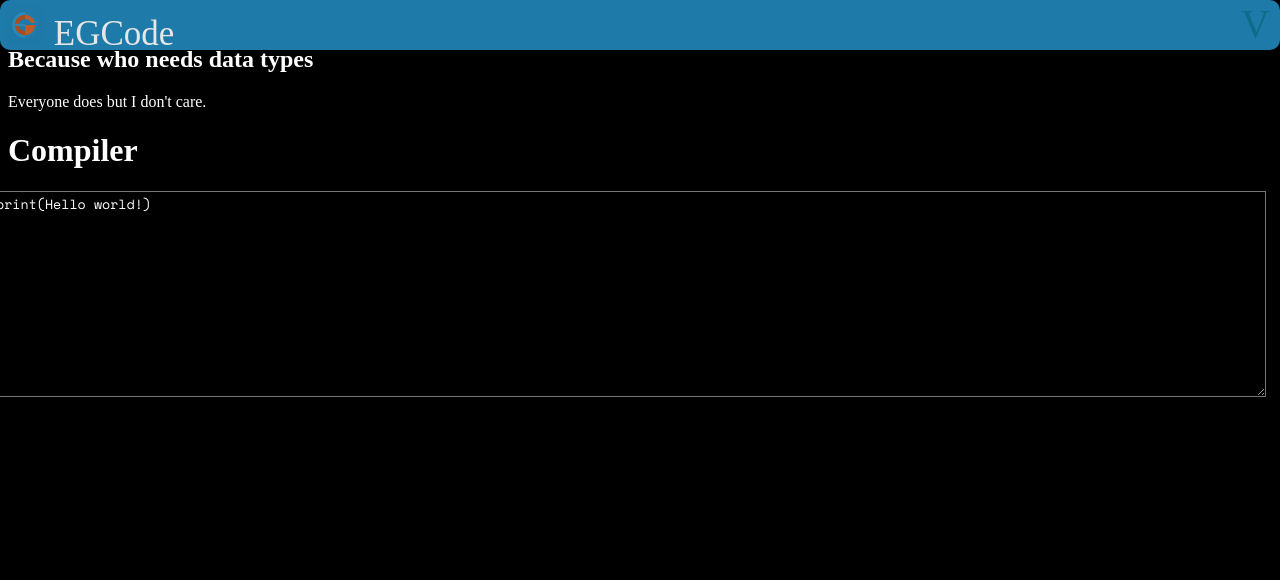
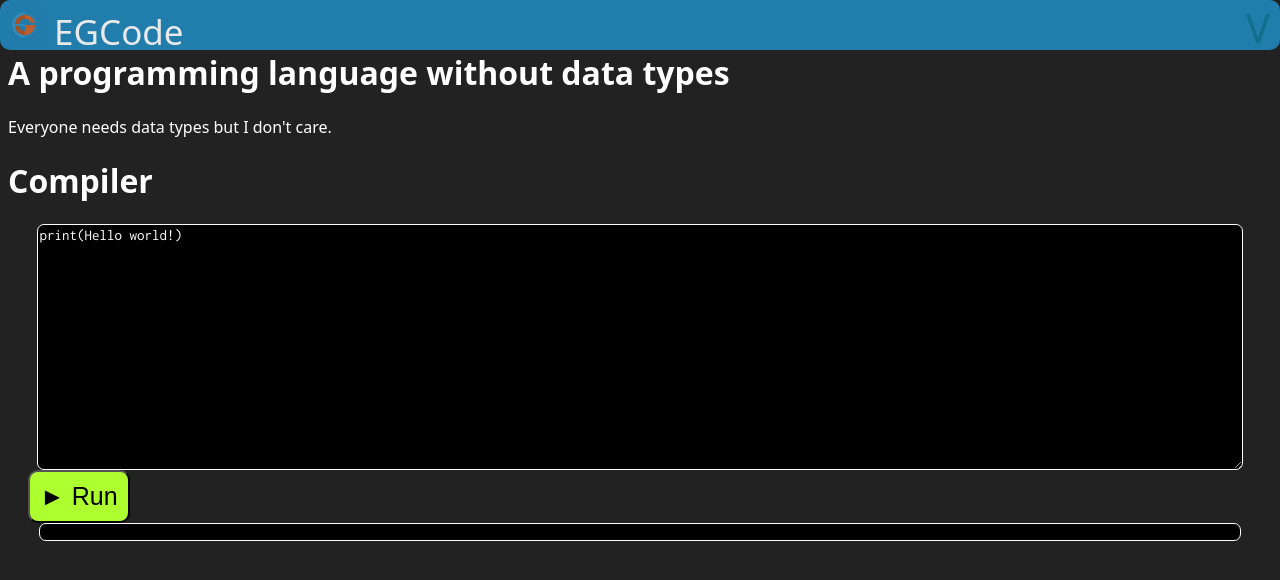
Before and after one commit to Electogenius/EGCode, a plain HTML site: page index.html in a window 1280 px wide. Drawn offline with nearby package versions, Linux system fonts and the light colour scheme.

Commit message:
more stuff

```diff
--- a/compiler.js
+++ b/compiler.js
@@ -1,25 +1,42 @@
 var sample =
-	`print([2 + 2])
+`print([2 + 2])
+print(10)
 var x(1)
 Print([||x|| - 2])`
 
-eval(compileEGCodeToJS(sample))
+compileEGCodeToJS(sample)
 
 function compileEGCodeToJS(code) {
 	//UVar -> js
-	function EGC_UVarToJS(uvar) {
+	function UVarToJS(uvar) {
+		var x = uvar
+		var isNumber = false
+		if (x[x.length-1!==")"]) {
+			throw("Incorrect end of UVar")
+		}else{
+			console.log(x[x.length-1])
+		}
+		x = x.slice(0, x.length-1)
+		//check type:
+		if (!Number.isNaN(Number(x))) { //number
+			x = Number(x)
+			isNumber = true
+		}else if(x[0]=="[" && x[x.length-1]=="]"){ //math
 
+		}
+		if (!isNumber) {
+			x = x.replace(/<>/g, "")
+			x = "'" + x + "'"
+		}
+		return x
 	}
 	function iSE(a, b) { //case insensitive ===
-		return a?.toLowerCase() === a?.toLowerCase()
+		return a?.toLowerCase() === b?.toLowerCase()
 	}
-	function removeLastLetter(txt) {
-		return txt?.split(0, txt?.length - 1)
-	}
+	//setup thingies
 	var output = "";
 	var usemes = {};
-	code = code.replace(/\t/, "")
-	code = code.trim()
+	code = code?.replace(/\t/g, "")
 	//splitting into commands
 	code = code.split(/\f?\n/);
 	//egc -> parse:
@@ -44,7 +61,7 @@ function compileEGCodeToJS(code) {
 		kwArr.push("")
 	}
 	//parse -> better parse
-	var arrr = [[]] //array of arrays of keywords in commands
+	var arrr = [[]] //list of arrays of keywords in commands
 	for (var kwdInd in kwArr) {
 		var kw = kwArr[kwdInd];
 		if (kw !== "") {
@@ -56,9 +73,36 @@ function compileEGCodeToJS(code) {
 		}
 	}
 	//better parse -> js:
+	for (var ci = 0; ci < arrr.length; ci++) {
+		var commandArr = arrr[ci]
+		usemes.cmdName = commandArr[0]
+		for (var kwdInd in commandArr) {
+			var kwd = commandArr[kwdInd]
+			//print
+			if (iSE(usemes.cmdName, "print")) {
+				if (kwdInd == 0) {
+					output += "console.log("
+				}else if (kwdInd == 1){
+					output += UVarToJS(kwd) + ")"
+				} else{}
+			}
+			//var
+			if (usemes.cmdName == "var") {
+				if (kwdInd==0) {
+					output+="var "
+				}else if (kwdInd==1) {
+					output+=kwd
+				}else if (kwdInd==2) {
+					output+= " = " + kwd.slice(0, kwd.length-1)
+				}
+			}
+		}
+		output += "\n"
+	}
 	//output js:
+	/*
 	console.log(kwArr)
 	console.log(arrr)
-	console.log(output)
+	console.log(output) */
 	return output
 }
--- a/index.html
+++ b/index.html
@@ -9,10 +9,10 @@
 	<script src="compiler.js" type="text/javascript" charset="utf-8"></script>
 </head>
 <style type="text/css" media="all">
-@import url('https://fonts.googleapis.com/css2?family=Space+Mono&display=swap');
+	@import url('https://fonts.googleapis.com/css2?family=Inconsolata&display=swap');
 	body {
-		font-family: ui-rounded;
-		background-color: black;
+		font-family: system-ui;
+		background-color: #222;
 		/*just like everything I make*/
 		color: white;
 	}
@@ -38,12 +38,25 @@
 		display: none;
 	}
 
-	#comp {
+	.comp {
 		background-color: black;
-		width: 99vw;
 		color: white;
-		font-family: "Space Mono", monospace;
-		margin-left: -15px;
+		font-family: Inconsolata, monospace;
+		border: 1px solid white;
+		border-radius: 7px;
+		width: 95%;
+		position: relative;
+		margin: auto;
+		left: 0;
+		display: block;
+		font-size: 15px
+	}
+	#run{
+		border-radius: 10px;
+		background-color: greenyellow;
+		font-size: 25px;
+		padding: 10px;
+		margin-left: 20px
 	}
 </style>
 
@@ -59,9 +72,27 @@
 		<t onclick="$('.menu').toggle()" style="float:right;font-size:40px;padding-right:10px;color:#179;">V</t>
 	</div>
 	<div class="menu">coming soon</div>
-	<h2>Because who needs data types</h2>Everyone does but I don't care.
+	<h1>A programming language without data types</h1>Everyone needs data types but I don't care.
 	<h1>Compiler</h1>
-	<textarea name="comp" id=comp rows="10">print(Hello world!)</textarea>
+	<textarea class="comp" id=comp rows="15">print(Hello world!)</textarea><button id="run"onclick="document.getElementById('output').innerHTML='';
+	try{
+	compileEGCodeToJS($('#comp').val())
+	}catch(err){aa(err)}">► Run</button>
+	<pre id="output" class="comp">&nbsp;</pre>
 </body>
-
+<script type="text/javascript" charset="utf-8">
+	console.log = function(text){
+		var node = document.createElement('p')
+		var texN = document.createTextNode(text)
+		node.appendChild(texN)
+		document.getElementById("output").appendChild(node)
+	}
+	function aa(a,b,c,d){
+		var node = document.createElement('p')
+		node.style.backgroundColor = "red"
+		var texN = document.createTextNode(a+b+c+d)
+		node.appendChild(texN)
+		document.getElementById("output").appendChild(node)
+	}
+</script>
 </html>
```
Also changed, not shown: 2 other files.
